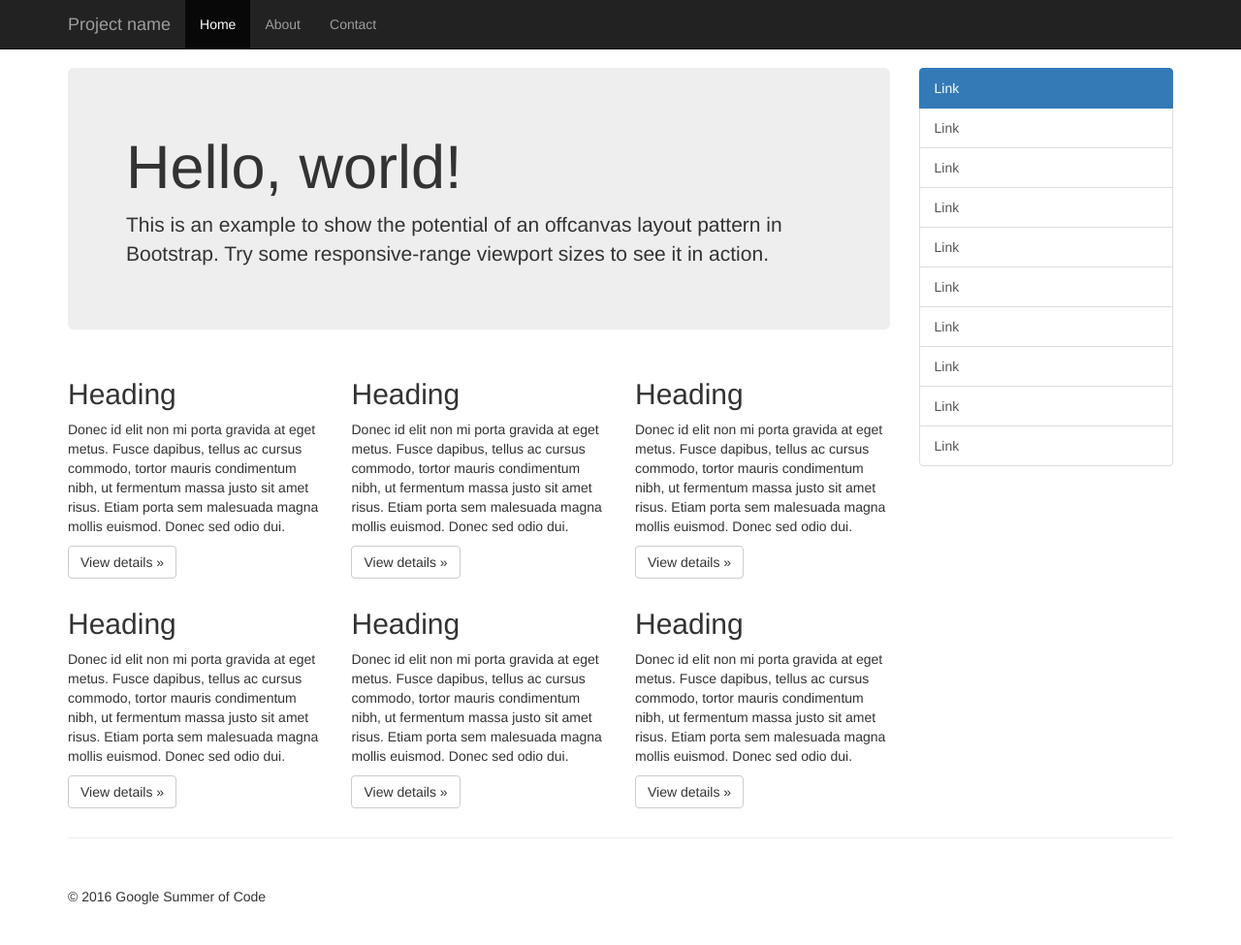
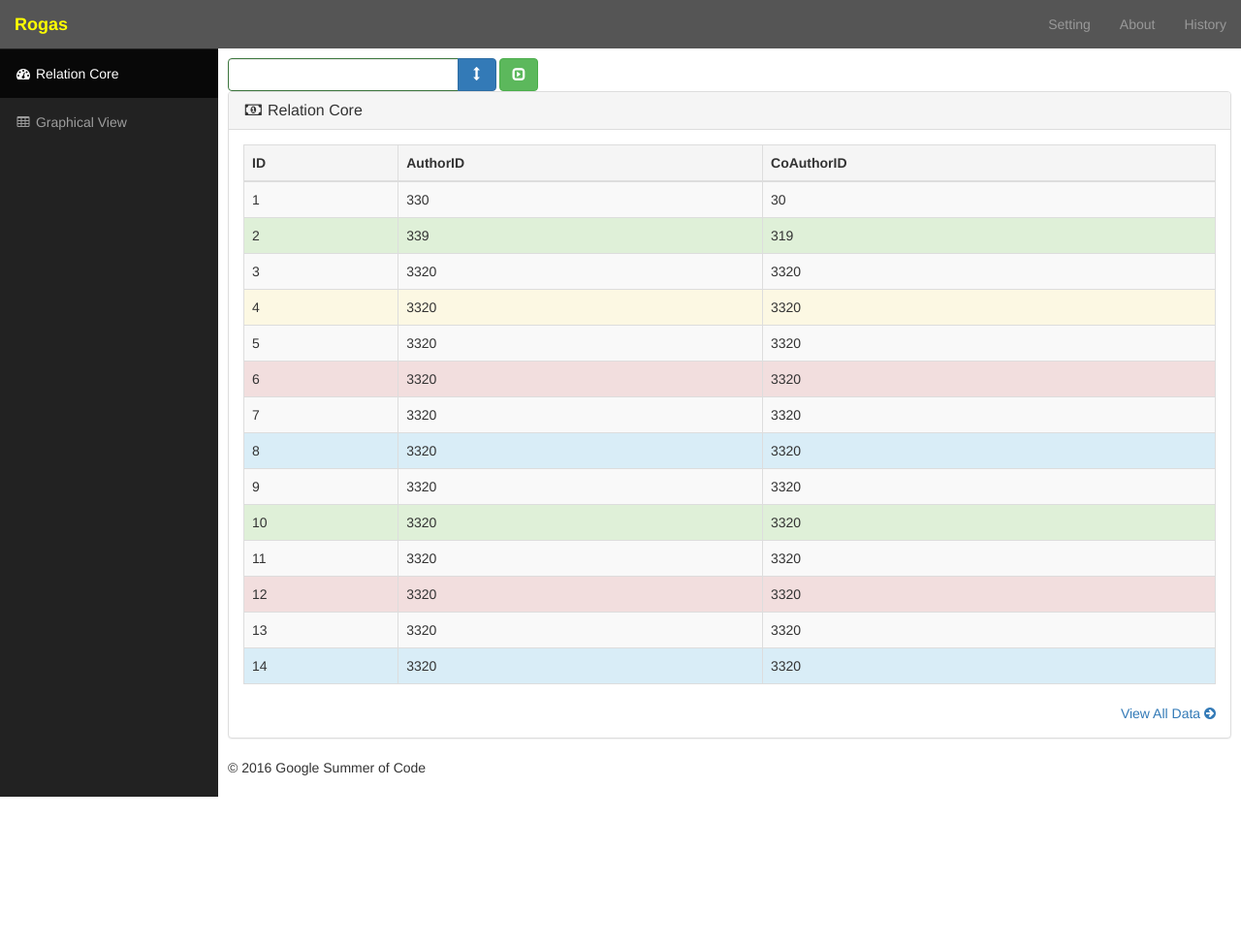
Before and after one commit to shallyan/GSoC-Rogas, a Python web app: template template/index.html in a window 1280 px wide. Shown: the whole page at 97% size. After the commit the page ends 822 px from the top, so only its background shows below. Run offline with Jinja, Linux system fonts and the light colour scheme; the template is opened without the code that fills it, so the values that code supplies are empty; some libraries are stand-ins or nearby versions.

Commit message:
Init basic GUI framework

```diff
--- a/application.py
+++ b/application.py
@@ -6,7 +6,8 @@
 
 class Application(tornado.web.Application):
     def __init__(self):
-        handlers = [(r'/', MainHandler)]
+        handlers = [(r'/', MainHandler),
+                    (r'/index.html', MainHandler)]
 
         settings = {'template_path': os.path.join(os.path.dirname(__file__), 'template'),
                     'static_path': os.path.join(os.path.dirname(__file__), 'static'),
--- a/static/css/offcanvas.css
+++ /dev/null
@@ -1,59 +0,0 @@
-/*
- * Style tweaks
- * --------------------------------------------------
- */
-html,
-body {
-  overflow-x: hidden; /* Prevent scroll on narrow devices */
-}
-body {
-  padding-top: 70px;
-}
-footer {
-  padding: 30px 0;
-}
-
-/*
- * Off Canvas
- * --------------------------------------------------
- */
-@media screen and (max-width: 767px) {
-  .row-offcanvas {
-    position: relative;
-    -webkit-transition: all .25s ease-out;
-         -o-transition: all .25s ease-out;
-            transition: all .25s ease-out;
-  }
-
-  .row-offcanvas-right {
-    right: 0;
-  }
-
-  .row-offcanvas-left {
-    left: 0;
-  }
-
-  .row-offcanvas-right
-  .sidebar-offcanvas {
-    right: -50%; /* 6 columns */
-  }
-
-  .row-offcanvas-left
-  .sidebar-offcanvas {
-    left: -50%; /* 6 columns */
-  }
-
-  .row-offcanvas-right.active {
-    right: 50%; /* 6 columns */
-  }
-
-  .row-offcanvas-left.active {
-    left: 50%; /* 6 columns */
-  }
-
-  .sidebar-offcanvas {
-    position: absolute;
-    top: 0;
-    width: 50%; /* 6 columns */
-  }
-}
--- /dev/null
+++ b/static/css/rogas.css
@@ -0,0 +1,165 @@
+/*!
+ * Start Bootstrap - SB Admin (http://startbootstrap.com/)
+ * Copyright 2013-2016 Start Bootstrap
+ * Licensed under MIT (https://github.com/BlackrockDigital/startbootstrap/blob/gh-pages/LICENSE)
+ */
+
+/* Global Styles */
+
+body {
+    margin-top: 100px;
+    background-color: #222;
+}
+
+@media(min-width:768px) {
+    body {
+        margin-top: 50px;
+    }
+}
+
+#wrapper {
+    padding-left: 0;
+}
+
+#page-wrapper {
+    width: 100%;
+    padding: 0;
+    background-color: #fff;
+}
+
+.huge {
+    font-size: 50px;
+    line-height: normal;
+}
+
+@media(min-width:768px) {
+    #wrapper {
+        padding-left: 225px;
+    }
+
+    #page-wrapper {
+        padding: 10px;
+    }
+}
+
+/* Top Navigation */
+
+.top-navbar {
+    background-color: #555;
+    border: none;
+    margin-bottom: 0px;
+}
+
+.top-logo {
+    color: #ff0;
+}
+
+.top-nav {
+    padding: 0 15px;
+}
+
+.top-nav>li {
+    display: inline-block;
+    float: left;
+}
+
+.top-nav>li>a {
+    padding-top: 15px;
+    padding-bottom: 15px;
+    line-height: 20px;
+    color: #999;
+}
+
+.top-nav>li>a:hover,
+.top-nav>li>a:focus,
+.top-nav>.open>a,
+.top-nav>.open>a:hover,
+.top-nav>.open>a:focus {
+    color: #fff;
+    background-color: #000;
+}
+
+.top-nav>.open>.dropdown-menu {
+    float: left;
+    position: absolute;
+    margin-top: 0;
+    border: 1px solid rgba(0,0,0,.15);
+    border-top-left-radius: 0;
+    border-top-right-radius: 0;
+    background-color: #fff;
+    -webkit-box-shadow: 0 6px 12px rgba(0,0,0,.175);
+    box-shadow: 0 6px 12px rgba(0,0,0,.175);
+}
+
+.top-nav>.open>.dropdown-menu>li>a {
+    white-space: normal;
+}
+
+ul.message-dropdown {
+    padding: 0;
+    max-height: 250px;
+    overflow-x: hidden;
+    overflow-y: auto;
+}
+
+li.message-preview {
+    width: 275px;
+    border-bottom: 1px solid rgba(0,0,0,.15);
+}
+
+li.message-preview>a {
+    padding-top: 15px;
+    padding-bottom: 15px;
+}
+
+li.message-footer {
+    margin: 5px 0;
+}
+
+ul.alert-dropdown {
+    width: 200px;
+}
+
+/* Side Navigation */
+
+@media(min-width:768px) {
+    .side-nav {
+        position: fixed;
+        top: 51px;
+        left: 225px;
+        width: 225px;
+        margin-left: -225px;
+        border: none;
+        border-radius: 0;
+        overflow-y: auto;
+        background-color: #222;
+        bottom: 0;
+        overflow-x: hidden;
+        padding-bottom: 40px;
+    }
+
+    .side-nav>li>a {
+        width: 225px;
+    }
+
+    .side-nav li a:hover,
+    .side-nav li a:focus {
+        outline: none;
+        background-color: #000 !important;
+    }
+}
+
+.side-nav>li>ul {
+    padding: 0;
+}
+
+.side-nav>li>ul>li>a {
+    display: block;
+    padding: 10px 15px 10px 38px;
+    text-decoration: none;
+    color: #999;
+}
+
+.side-nav>li>ul>li>a:hover {
+    color: #fff;
+}
--- a/template/index.html
+++ b/template/index.html
@@ -1,119 +1,201 @@
 <!DOCTYPE html>
 <html lang="en">
+
 <head>
+
     <meta charset="utf-8">
     <meta http-equiv="X-UA-Compatible" content="IE=edge">
     <meta name="viewport" content="width=device-width, initial-scale=1">
-    <!-- The above 3 meta tags *must* come first in the head; any other head content must come *after* these tags -->
     <meta name="description" content="">
     <meta name="author" content="">
 
-    <title>Hello, Rogas</title>
+    <title>Welcome to Rogas</title>
 
-    <!-- Bootstrap core CSS -->
+    <!-- Bootstrap Core CSS -->
     <link href={{ static_url("bootstrap-3.3.6/css/bootstrap.min.css") }} rel="stylesheet">
 
-    <!-- Custom styles for this template -->
-    <link href={{ static_url("css/offcanvas.css") }} rel="stylesheet">
+    <!-- Custom CSS -->
+    <link href={{ static_url("css/rogas.css") }} rel="stylesheet">
+
+    <!-- Custom Fonts -->
+    <link href="font-awesome/css/font-awesome.min.css" rel="stylesheet" type="text/css">
 
 </head>
 
 <body>
-    <nav class="navbar navbar-fixed-top navbar-inverse">
-      <div class="container">
+
+    <div id="wrapper">
+
+        <!-- Navigation -->
+        <nav class="navbar navbar-inverse navbar-fixed-top top-navbar" role="navigation">
+            <!-- Brand and toggle get grouped for better mobile display -->
             <div class="navbar-header">
-          <button type="button" class="navbar-toggle collapsed" data-toggle="collapse" data-target="#navbar" aria-expanded="false" aria-controls="navbar">
+                <button type="button" class="navbar-toggle" data-toggle="collapse" data-target=".navbar-ex1-collapse">
                     <span class="sr-only">Toggle navigation</span>
                     <span class="icon-bar"></span>
                     <span class="icon-bar"></span>
                     <span class="icon-bar"></span>
                 </button>
-          <a class="navbar-brand" href="#">Project name</a>
+                <a class="navbar-brand" href="index.html">
+                    <strong class="top-logo"> Rogas </strong>
+                </a>
             </div>
-        <div id="navbar" class="collapse navbar-collapse">
-          <ul class="nav navbar-nav">
-            <li class="active"><a href="#">Home</a></li>
-            <li><a href="#about">About</a></li>
-            <li><a href="#contact">Contact</a></li>
+            <!-- Top Menu Items -->
+            <ul class="nav navbar-right top-nav">
+                <li> <a href="#"> Setting </a> </li>
+                <li> <a href="#"> About </a> </li>
+                <li> <a href="#"> History </a> </li>
             </ul>
-        </div><!-- /.nav-collapse -->
-      </div><!-- /.container -->
-    </nav><!-- /.navbar -->
+            <!-- Sidebar Menu Items - These collapse to the responsive navigation menu on small screens -->
+            <div class="collapse navbar-collapse navbar-ex1-collapse">
+                <ul class="nav navbar-nav side-nav">
+                    <li class="active">
+                        <a href="index.html"><i class="fa fa-fw fa-dashboard"></i> Relation Core </a>
+                    </li>
+                    <li>
+                        <a href="tables.html"><i class="fa fa-fw fa-table"></i> Graphical View</a>
+                    </li>
+                </ul>
+            </div>
+            <!-- /.navbar-collapse -->
+        </nav>
 
-    <div class="container">
+        <div id="page-wrapper">
 
-      <div class="row row-offcanvas row-offcanvas-right">
+            <div class="container-fluid">
 
-        <div class="col-xs-12 col-sm-9">
-          <p class="pull-right visible-xs">
-            <button type="button" class="btn btn-primary btn-xs" data-toggle="offcanvas">Toggle nav</button>
-          </p>
-          <div class="jumbotron">
-            <h1>Hello, world!</h1>
-            <p>This is an example to show the potential of an offcanvas layout pattern in Bootstrap. Try some responsive-range viewport sizes to see it in action.</p>
+                <div class="row">
+                    <form class="form-inline">
+                        <div class="form-group has-success has-feedback">
+                            <div class="input-group">
+                                <input type="text" class="form-control">
+                                <span class="input-group-btn">
+                                    <button class="btn btn-primary" type="button">
+                                        <span class="glyphicon glyphicon-resize-vertical"></span>
+                                    </button>
+                                </span>
                             </div>
+                        </div>
+                        <button class="btn btn-success" type="button">
+                            <span class="glyphicon glyphicon-expand"></span>
+                        </button>
+                    </form>
+                </div>
+
                 <div class="row">
-            <div class="col-xs-6 col-lg-4">
-              <h2>Heading</h2>
-              <p>Donec id elit non mi porta gravida at eget metus. Fusce dapibus, tellus ac cursus commodo, tortor mauris condimentum nibh, ut fermentum massa justo sit amet risus. Etiam porta sem malesuada magna mollis euismod. Donec sed odio dui. </p>
-              <p><a class="btn btn-default" href="#" role="button">View details &raquo;</a></p>
-            </div><!--/.col-xs-6.col-lg-4-->
-            <div class="col-xs-6 col-lg-4">
-              <h2>Heading</h2>
-              <p>Donec id elit non mi porta gravida at eget metus. Fusce dapibus, tellus ac cursus commodo, tortor mauris condimentum nibh, ut fermentum massa justo sit amet risus. Etiam porta sem malesuada magna mollis euismod. Donec sed odio dui. </p>
-              <p><a class="btn btn-default" href="#" role="button">View details &raquo;</a></p>
-            </div><!--/.col-xs-6.col-lg-4-->
-            <div class="col-xs-6 col-lg-4">
-              <h2>Heading</h2>
-              <p>Donec id elit non mi porta gravida at eget metus. Fusce dapibus, tellus ac cursus commodo, tortor mauris condimentum nibh, ut fermentum massa justo sit amet risus. Etiam porta sem malesuada magna mollis euismod. Donec sed odio dui. </p>
-              <p><a class="btn btn-default" href="#" role="button">View details &raquo;</a></p>
-            </div><!--/.col-xs-6.col-lg-4-->
-            <div class="col-xs-6 col-lg-4">
-              <h2>Heading</h2>
-              <p>Donec id elit non mi porta gravida at eget metus. Fusce dapibus, tellus ac cursus commodo, tortor mauris condimentum nibh, ut fermentum massa justo sit amet risus. Etiam porta sem malesuada magna mollis euismod. Donec sed odio dui. </p>
-              <p><a class="btn btn-default" href="#" role="button">View details &raquo;</a></p>
-            </div><!--/.col-xs-6.col-lg-4-->
-            <div class="col-xs-6 col-lg-4">
-              <h2>Heading</h2>
-              <p>Donec id elit non mi porta gravida at eget metus. Fusce dapibus, tellus ac cursus commodo, tortor mauris condimentum nibh, ut fermentum massa justo sit amet risus. Etiam porta sem malesuada magna mollis euismod. Donec sed odio dui. </p>
-              <p><a class="btn btn-default" href="#" role="button">View details &raquo;</a></p>
-            </div><!--/.col-xs-6.col-lg-4-->
-            <div class="col-xs-6 col-lg-4">
-              <h2>Heading</h2>
-              <p>Donec id elit non mi porta gravida at eget metus. Fusce dapibus, tellus ac cursus commodo, tortor mauris condimentum nibh, ut fermentum massa justo sit amet risus. Etiam porta sem malesuada magna mollis euismod. Donec sed odio dui. </p>
-              <p><a class="btn btn-default" href="#" role="button">View details &raquo;</a></p>
-            </div><!--/.col-xs-6.col-lg-4-->
-          </div><!--/row-->
-        </div><!--/.col-xs-12.col-sm-9-->
-
-        <div class="col-xs-6 col-sm-3 sidebar-offcanvas" id="sidebar">
-          <div class="list-group">
-            <a href="#" class="list-group-item active">Link</a>
-            <a href="#" class="list-group-item">Link</a>
-            <a href="#" class="list-group-item">Link</a>
-            <a href="#" class="list-group-item">Link</a>
-            <a href="#" class="list-group-item">Link</a>
-            <a href="#" class="list-group-item">Link</a>
-            <a href="#" class="list-group-item">Link</a>
-            <a href="#" class="list-group-item">Link</a>
-            <a href="#" class="list-group-item">Link</a>
-            <a href="#" class="list-group-item">Link</a>
+                    <div class="panel panel-default">
+                        <div class="panel-heading">
+                            <h3 class="panel-title"><i class="fa fa-money fa-fw"></i> Relation Core</h3>
                         </div>
-        </div><!--/.sidebar-offcanvas-->
-      </div><!--/row-->
-
-      <hr>
+                        <div class="panel-body">
+                            <div class="table-responsive">
+                                <table class="table table-bordered table-hover table-striped">
+                                    <thead>
+                                        <tr class="active">
+                                            <th>ID</th>
+                                            <th>AuthorID</th>
+                                            <th>CoAuthorID</th>
+                                        </tr>
+                                    </thead>
+                                    <tbody>
+                                        <tr>
+                                            <td>1</td>
+                                            <td>330</td>
+                                            <td>30</td>
+                                        </tr>
+                                        <tr class="success">
+                                            <td>2</td>
+                                            <td>339</td>
+                                            <td>319</td>
+                                        </tr>
+                                        <tr>
+                                            <td>3</td>
+                                            <td>3320</td>
+                                            <td>3320</td>
+                                        </tr>
+                                        <tr class="warning">
+                                            <td>4</td>
+                                            <td>3320</td>
+                                            <td>3320</td>
+                                        </tr>
+                                        <tr>
+                                            <td>5</td>
+                                            <td>3320</td>
+                                            <td>3320</td>
+                                        </tr>
+                                        <tr class="danger">
+                                            <td>6</td>
+                                            <td>3320</td>
+                                            <td>3320</td>
+                                        </tr>
+                                        <tr>
+                                            <td>7</td>
+                                            <td>3320</td>
+                                            <td>3320</td>
+                                        </tr>
+                                        <tr class="info">
+                                            <td>8</td>
+                                            <td>3320</td>
+                                            <td>3320</td>
+                                        </tr>
+                                        <tr>
+                                            <td>9</td>
+                                            <td>3320</td>
+                                            <td>3320</td>
+                                        </tr>
+                                        <tr class="success">
+                                            <td>10</td>
+                                            <td>3320</td>
+                                            <td>3320</td>
+                                        </tr>
+                                        <tr>
+                                            <td>11</td>
+                                            <td>3320</td>
+                                            <td>3320</td>
+                                        </tr>
+                                        <tr class="danger">
+                                            <td>12</td>
+                                            <td>3320</td>
+                                            <td>3320</td>
+                                        </tr>
+                                        <tr>
+                                            <td>13</td>
+                                            <td>3320</td>
+                                            <td>3320</td>
+                                        </tr>
+                                        <tr class="info">
+                                            <td>14</td>
+                                            <td>3320</td>
+                                            <td>3320</td>
+                                        </tr>
+                                    </tbody>
+                                </table>
+                            </div>
+                            <div class="text-right">
+                                <a href="#">View All Data <i class="fa fa-arrow-circle-right"></i></a>
+                            </div>
+                        </div>
+                    </div>
+                </div>
+            </div>
+            <!-- /.row -->
 
             <footer>
                 <p>&copy; 2016 Google Summer of Code</p>
             </footer>
 
-    </div><!--/.container-->
+            </div>
+            <!-- /.container-fluid -->
 
+        </div>
+        <!-- /#page-wrapper -->
 
-    <!-- Bootstrap core JavaScript
-    ================================================== -->
-    <!-- Placed at the end of the document so the pages load faster -->
+    </div>
+    <!-- /#wrapper -->
+
+    <!-- Bootstrap Core JavaScript -->
     <script src={{ static_url("bootstrap-3.3.6/js/bootstrap.min.js") }}></script>
+
 </body>
+
 </html>
```
Also changed, not shown: 1 other file. Lines whose indentation alone changed are shown as unchanged.
